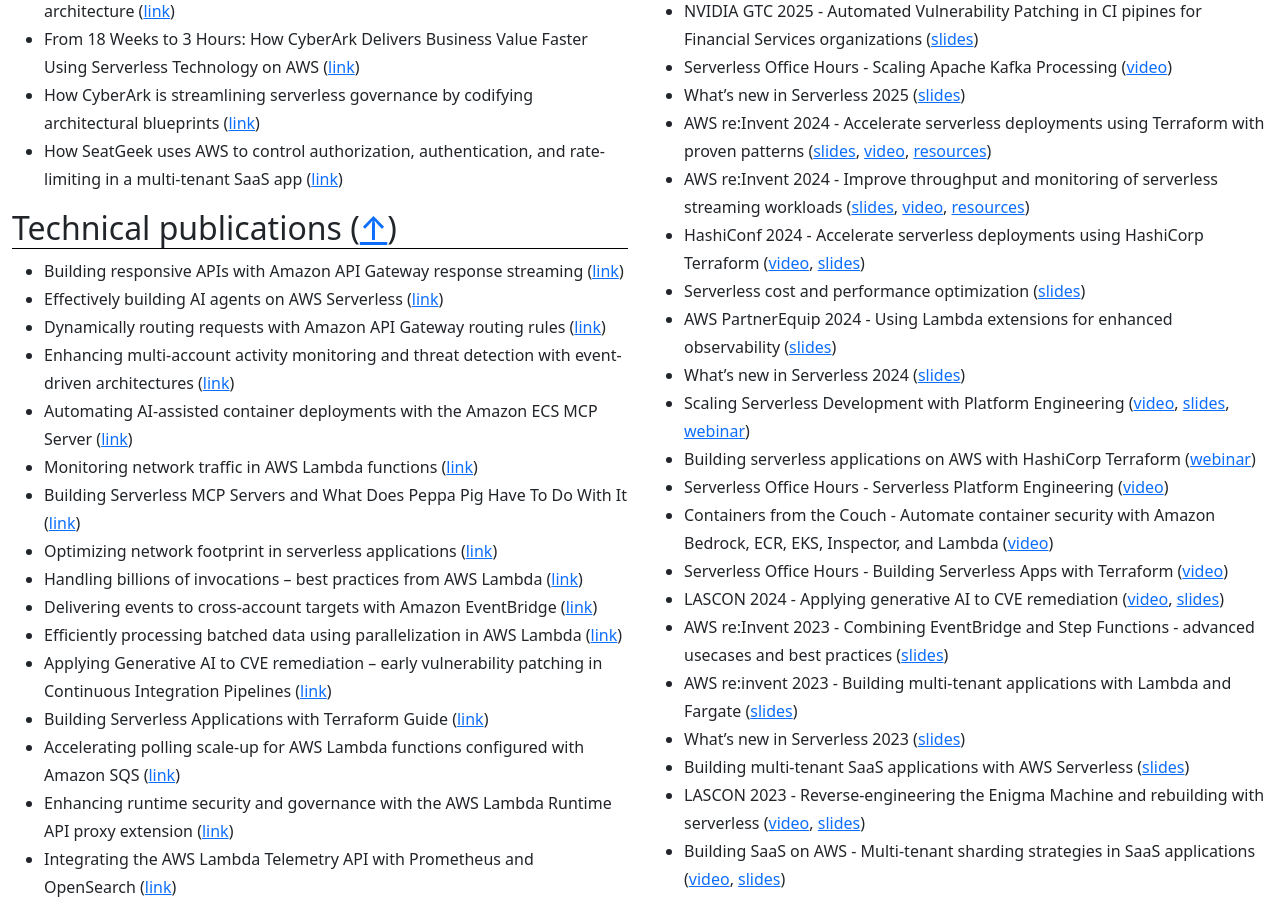
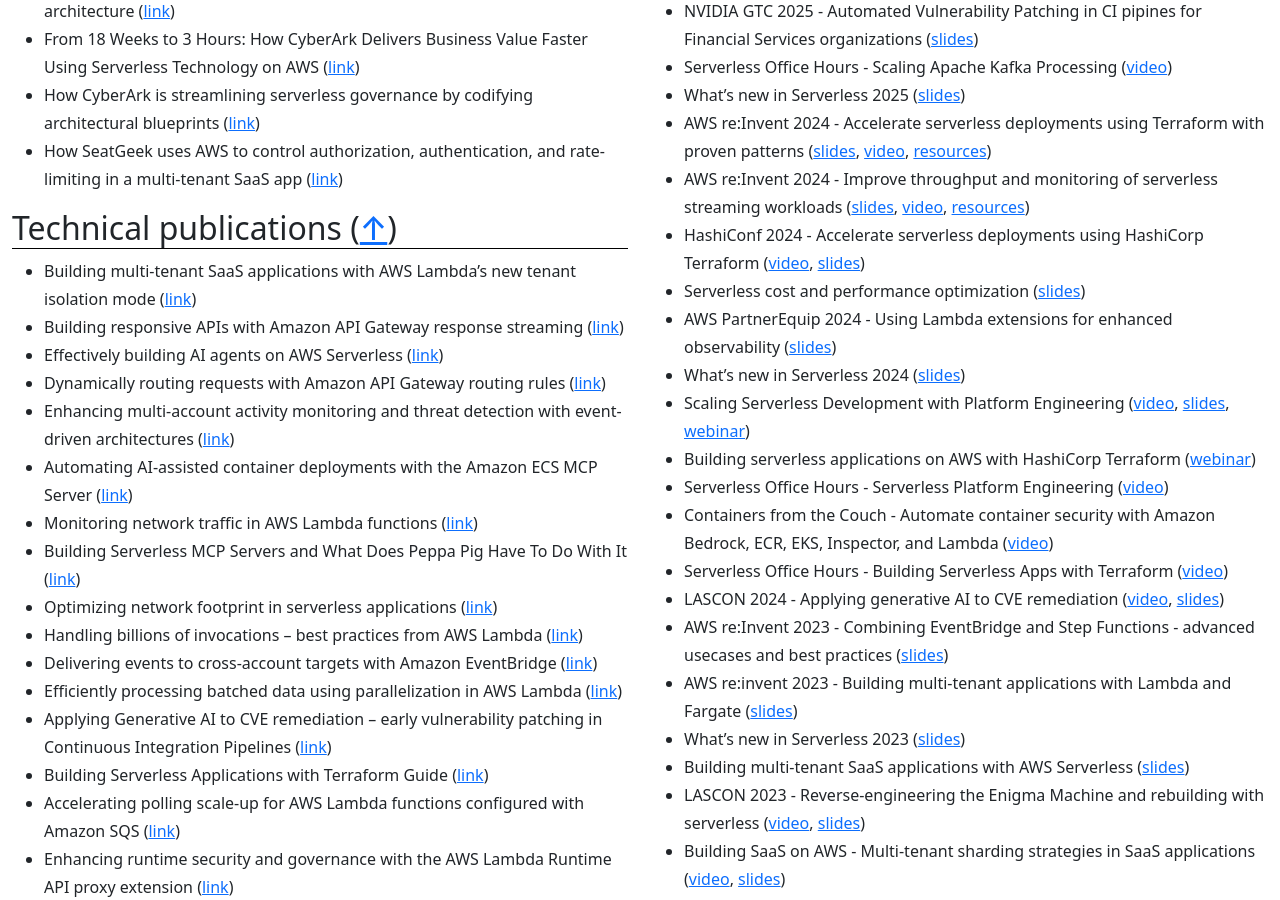
Before and after one commit to aal80/whoami, a Jekyll site: the page built from index.md, in a window 1280 px wide and 900 px high, scrolled down 852 px. Built offline with Jekyll 4.4.1, drawn with Linux system fonts in a browser that asks for light colours.

Commit message:
Update publications.md

```diff
--- a/_includes/publications.md
+++ b/_includes/publications.md
@@ -12,6 +12,7 @@
 - How SeatGeek uses AWS to control authorization, authentication, and rate-limiting in a multi-tenant SaaS app ([link](https://aws.amazon.com/blogs/architecture/how-seatgeek-uses-aws-to-control-authorization-authentication-and-rate-limiting-in-a-multi-tenant-saas-application/))
 
 ## Technical publications ([↑](#top))
+- Building multi-tenant SaaS applications with AWS Lambda’s new tenant isolation mode ([link](https://aws.amazon.com/blogs/compute/building-multi-tenant-saas-applications-with-aws-lambdas-new-tenant-isolation-mode/))
 - Building responsive APIs with Amazon API Gateway response streaming ([link](https://aws.amazon.com/blogs/compute/building-responsive-apis-with-amazon-api-gateway-response-streaming/))
 - Effectively building AI agents on AWS Serverless ([link](https://aws.amazon.com/blogs/compute/effectively-building-ai-agents-on-aws-serverless/))
 - Dynamically routing requests with Amazon API Gateway routing rules ([link](https://aws.amazon.com/blogs/compute/dynamically-routing-requests-with-amazon-api-gateway-routing-rules/))
```
